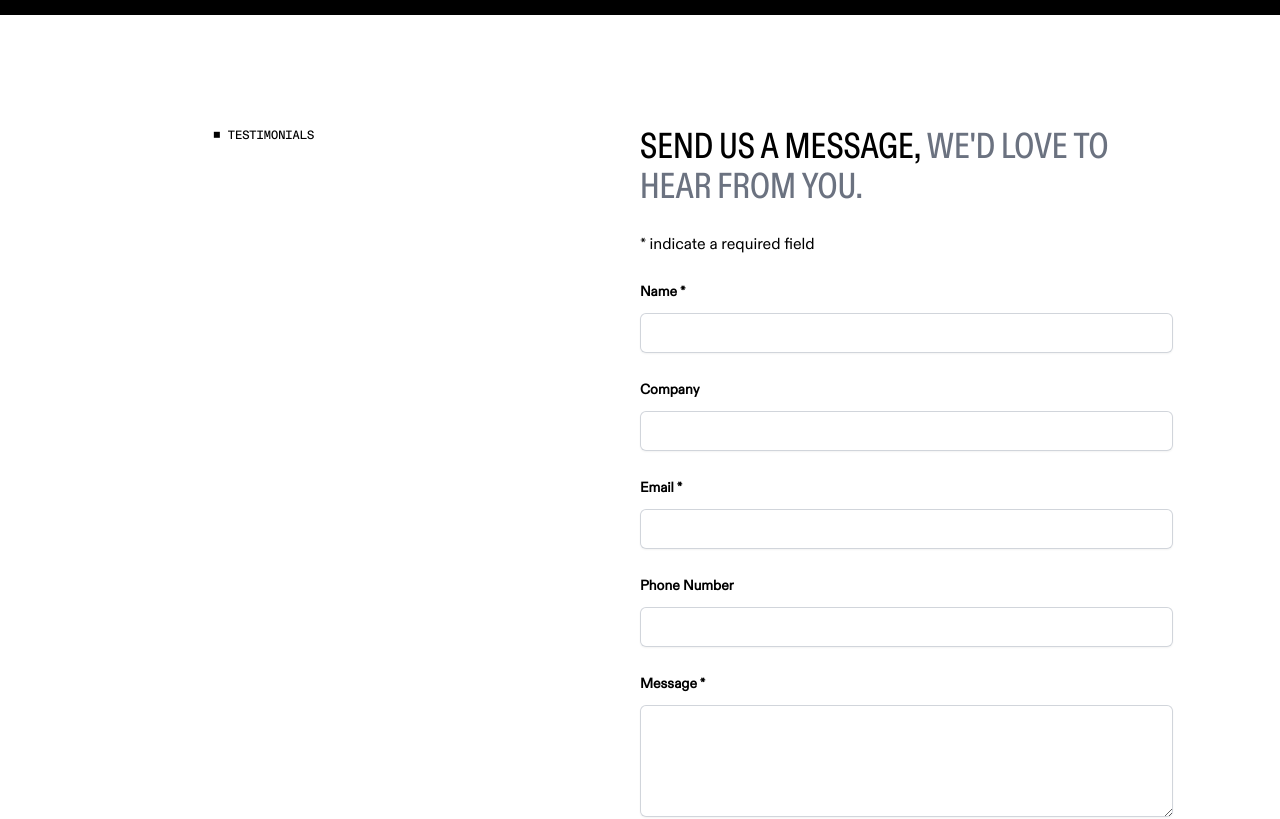
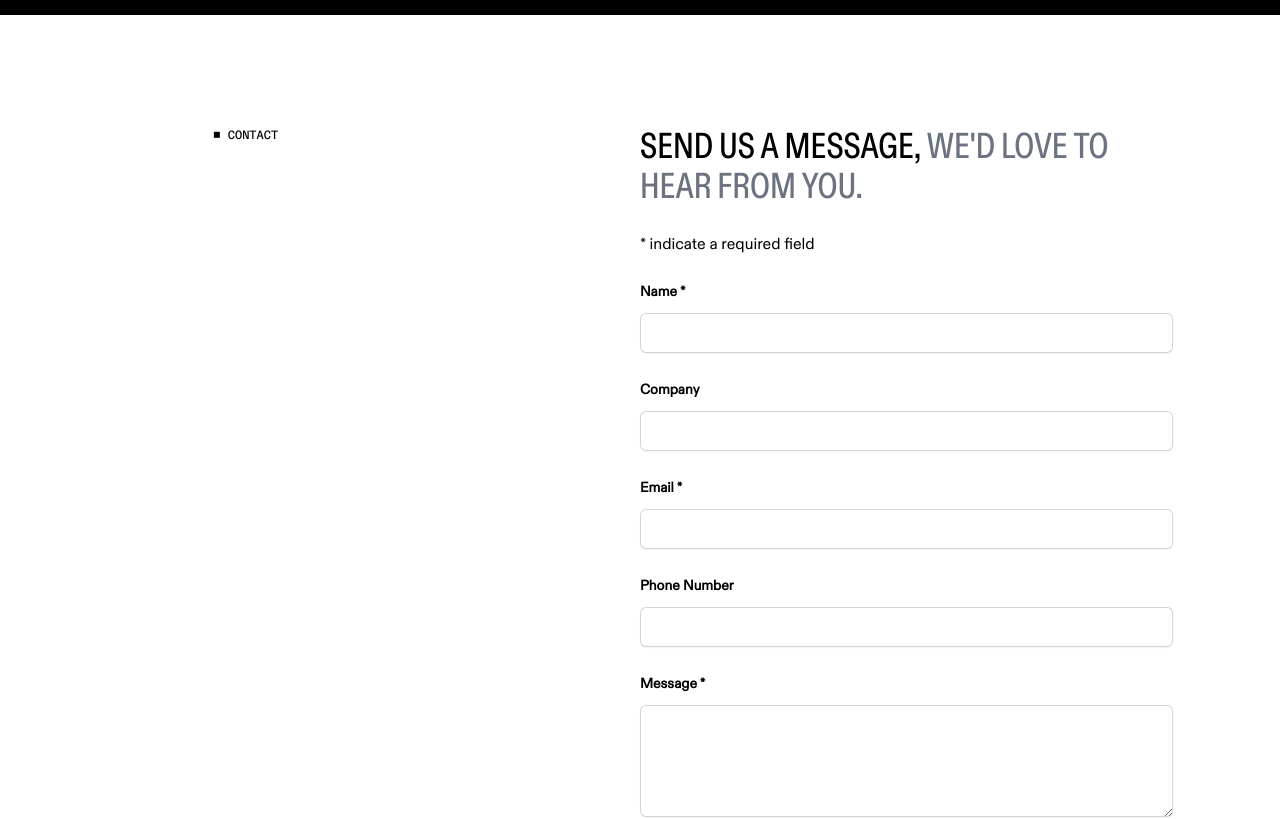
Before and after one commit to TandemCreativeDev/tandem, a Next.js app: page / in a window 1280 px wide. Shown: the part 5100-5919 px from the top of the page. Built offline with nearby package versions, Linux system fonts and the light colour scheme.

Commit message:
fix: the correct h2 picked from nav_items in Contact.tsx

```diff
--- a/src/components/sections/Contact.tsx
+++ b/src/components/sections/Contact.tsx
@@ -61,7 +61,7 @@ export default function ContactSection() {
       className="m-auto flex w-10/12 grid-cols-12 flex-col gap-10  bg-white py-28 md:grid md:w-screen md:gap-0"
     >
       <h2 className="col-span-1 col-start-3 font-tandem-mono-medium text-xs uppercase">
-        ■ {nav_items[4]}
+        ■ {nav_items[6]}
       </h2>
       <form
         onSubmit={handleSubmit}
```
